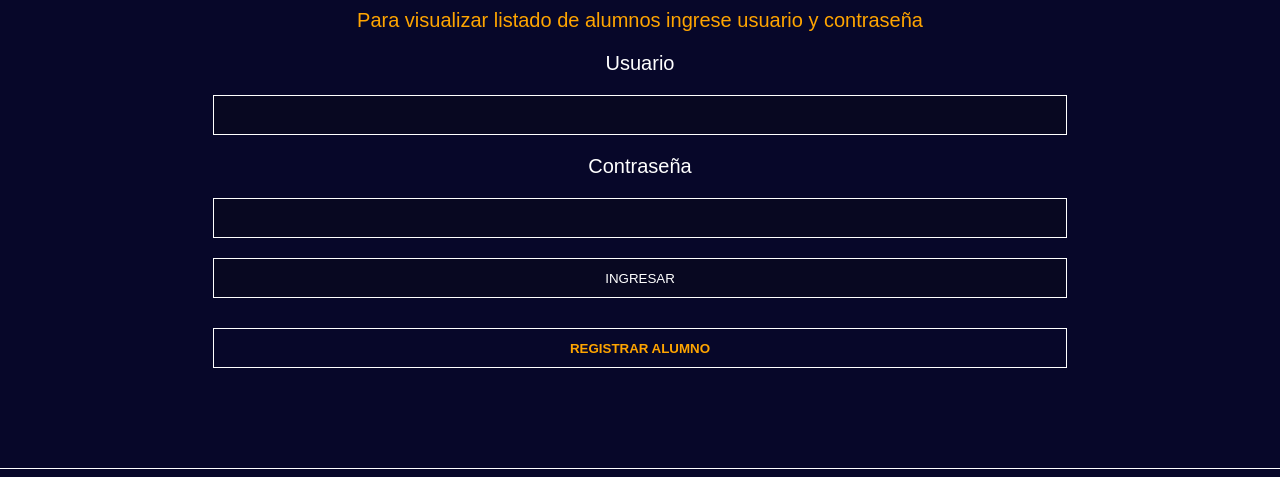
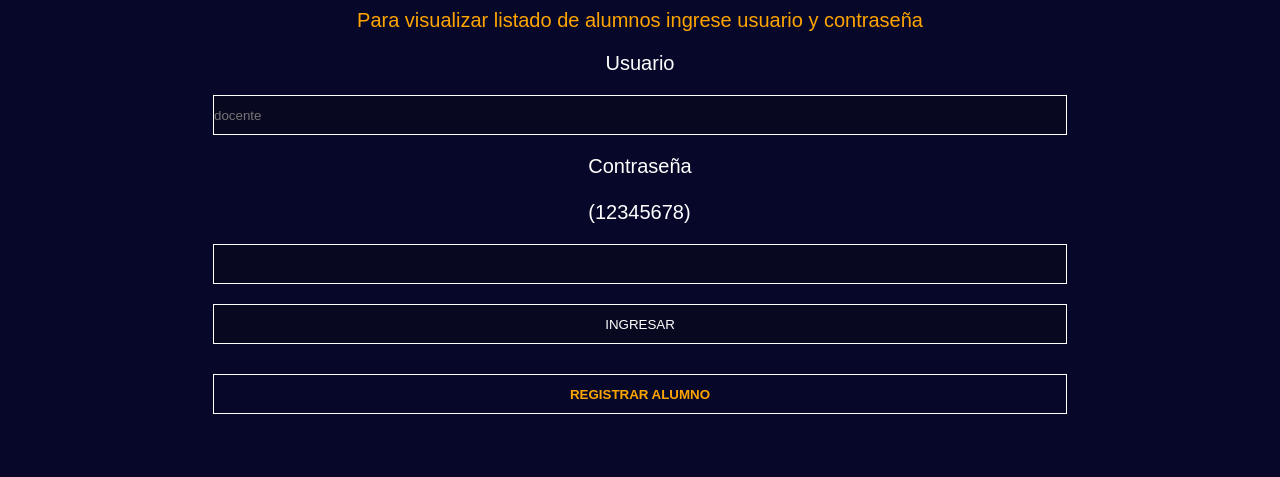
Before and after one commit to ariadna127/proyectoFinal-CoronelAriadna, a plain HTML site: page index.html in a window 1280 px wide. Shown: the part 279-756 px from the top of the page. Drawn offline with nearby package versions, Linux system fonts and the light colour scheme; some packages are replaced by stand-ins of ours; a script that the page names is missing.

Commit message:
modificaciones en html

```diff
--- a/index.html
+++ b/index.html
@@ -31,8 +31,8 @@
                     <p id="p-form-ingreso" class="p-form-ingreso">Para visualizar listado de alumnos ingrese usuario y
                         contraseña</p>
                     <label for="usuario">Usuario</label>
-                    <input type="text" name="usuario" id="usuario" required>
-                    <label for="contraseña">Contraseña</label>
+                    <input type="text" name="usuario" id="usuario" placeholder="docente" required>
+                    <label for="contraseña" >Contraseña <br> <br><span>(12345678)</span> </label>
                     <input type="password" name="contraseña" id="contraseña" required>
                     <input type="submit" value="INGRESAR" id="ingresar">
                 </form>
```
